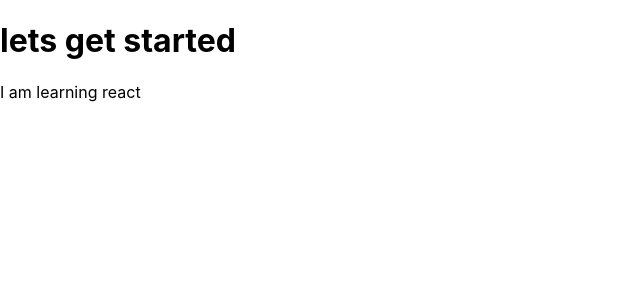
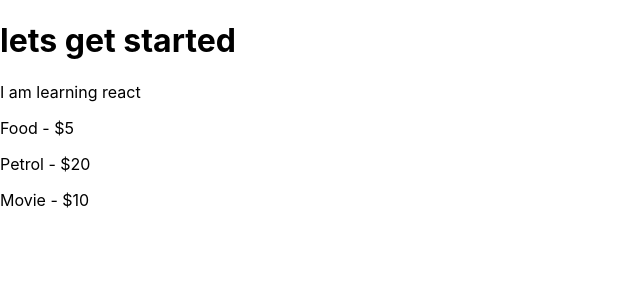
Before and after one commit to Kuldeep2804Yadav/ExpenseTracker, a React (Create React App) app: page / in a window 1280 px wide. Shown: the top 300 px of the page, without its empty margins (0-640 px from the left). Built offline with nearby package versions, Linux system fonts and the light colour scheme.

Commit message:
Added ExpenseItem

```diff
--- a/src/App.js
+++ b/src/App.js
@@ -1,3 +1,4 @@
+import ExpanseItem from "./components/ExpenseItem";
 
 
 function App() {
@@ -5,6 +6,7 @@ function App() {
     <div className="App">
         <h1>lets get started</h1>
         <p>I am learning react</p>
+        <ExpanseItem></ExpanseItem>
 
     </div>
   );
--- /dev/null
+++ b/src/components/ExpenseItem.js
@@ -0,0 +1,9 @@
+function ExpanseItem(){
+    return <div>
+        <p>Food - $5</p>
+        <p>Petrol - $20</p>
+        <p>Movie - $10</p>
+    </div>
+}
+
+export default ExpanseItem;
```
